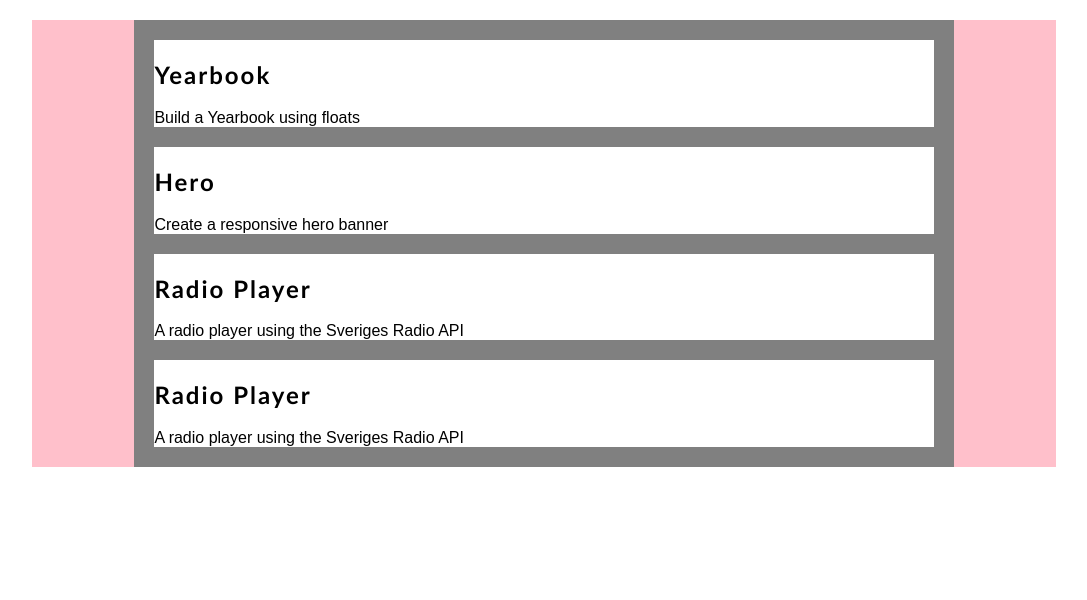
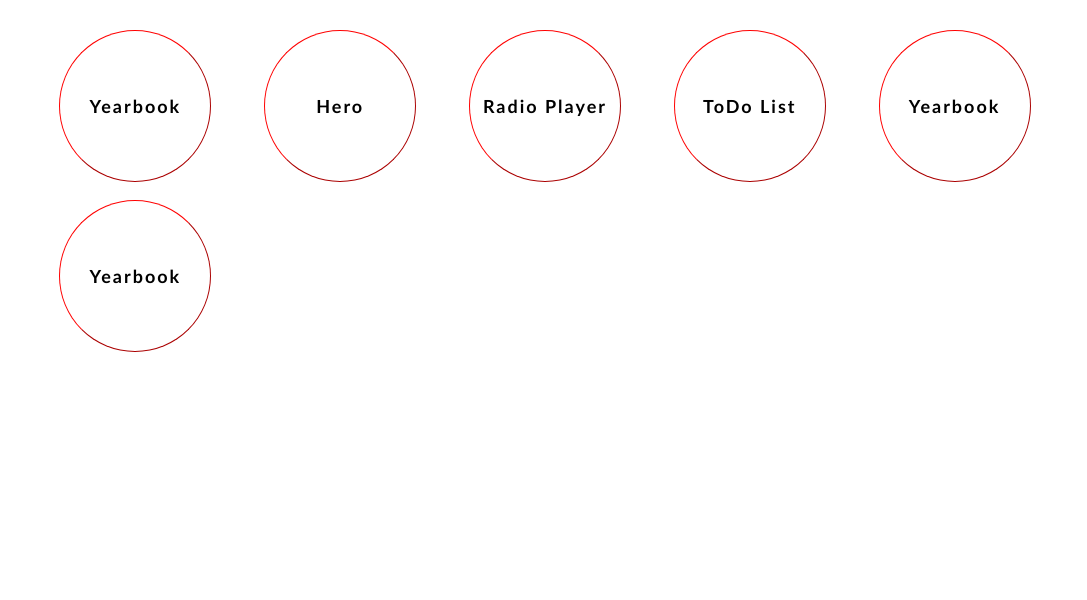
Before and after one commit to thelindr/portfolio, a React app: page /projects in a window 1280 px wide. Shown: the part 200-800 px from the top of the page, without its empty margins (96-1183 px from the left). Built offline with nearby package versions, Linux system fonts and the light colour scheme.

Commit message:
style update projectpage

```diff
--- a/src/components/home/style.css
+++ b/src/components/home/style.css
@@ -91,7 +91,7 @@
   border-radius: 50% 50% 5% 5%;
 }
 
-@media (max-width: 770px) {
+@media (min-width: 0px) and (max-width: 770px) {
   .home .Hero {
     display: flex;
     flex-direction: column-reverse;
--- a/src/components/projects/data/projects.js
+++ b/src/components/projects/data/projects.js
@@ -11,18 +11,36 @@ export default [
     id: "hero",
     name: "Hero",
     description: "Create a responsive hero banner",
-    language: "Html, Css"
+    language: "Html, Css",
+    url: "hero"
   },
   {
     id: "radio-player",
     name: "Radio Player",
     description: "A radio player using the Sveriges Radio API",
+    language: "React",
+    url: "radio-player"
+  },
+  {
+    id: "todo-list",
+    name: "ToDo List",
+    description: "A simple to do list app",
     language: "React"
   },
   {
-    id: "radio-player",
-    name: "Radio Player",
-    description: "A radio player using the Sveriges Radio API",
-    language: "React"
+    id: "yearbook",
+    name: "Yearbook",
+    description: "Build a Yearbook using floats",
+    language: "Html, Css",
+    img: "/hero.png",
+    url: "yearbook"
+  },
+  {
+    id: "yearbook",
+    name: "Yearbook",
+    description: "Build a Yearbook using floats",
+    language: "Html, Css",
+    img: "/hero.png",
+    url: "yearbook"
   }
 ]
--- a/src/components/projects/index.js
+++ b/src/components/projects/index.js
@@ -1,6 +1,6 @@
 import React from "react"
 import projects from "./data/projects.js"
-import Projectpreview from "./projectsPreview/index.js"
+import ProjectPreview from "./projectsPreview/index.js"
 import "./style.css"
 
 class Projects extends React.Component {
@@ -9,16 +9,17 @@ class Projects extends React.Component {
     return (
       <div className="Projects">
         <div className="Header">
-          <h1>Web development projects</h1>
+          <h1>Web Development Projects</h1>
         </div>
         <div className="Container">
-          <div className="ProjectCard">
-            {projects.map(project => (
-              <Projectpreview
-                name={project.name}
-                description={project.description} />
-            ))}
-          </div>
+          {projects.map(project => (
+
+            <ProjectPreview
+              name={project.name}
+              description={project.description}
+              url={project.url} />
+          ))}
+
         </div>
       </div>
     )
--- a/src/components/projects/projectsPreview/index.js
+++ b/src/components/projects/projectsPreview/index.js
@@ -2,19 +2,21 @@ import React from "react"
 import { Link } from "react-router-dom"
 import "./style.css"
 
-export default class projectpreview extends React.Component {
+export default class ProjectPreview extends React.Component {
 
   render() {
     return (
-      <div className="inner">
-        <div className="container">
-        <Link to={`/projects/${this.props.url}`} style={{ textDecoration: 'none' }}>
-          <h2>{this.props.name}</h2>
-        </Link>
+      <div className="card-wrapper">
+        <div className="projectCard">
+          <Link to={`/projects/${this.props.url}`} style={{ textDecoration: "none" }}>
+            <div className="front">
+              <h2>{this.props.name}</h2>
 
-        <div className="description">
-          {this.props.description}
-        </div>
+              <div className="back">
+                <p>{this.props.description}</p>
+              </div>
+            </div>
+          </Link>
         </div>
       </div>
     )
--- a/src/components/projects/projectsPreview/style.css
+++ b/src/components/projects/projectsPreview/style.css
@@ -1,20 +1,74 @@
-.inner {
-  /*display: flex;
-  flex-direction: column;*/
-  background-color: white;
-  margin: 20px;
-  text-decoration: none;
+.card-wrapper {
+  perspective:800px;
 }
 
-.inner .container {
+.projectCard {
+  margin: 10px;
+  position: relative;
+  width: 150px;
+  height: 150px;
+  border-radius: 50%;
+  -webkit-transition: transform 1.5s; /* Safari and Chrome */
+  transition: transform 1.5s;
+  transform-style:preserve-3d;
+}
+
+.projectCard .front {
+  border-radius: 50%;
+  border-style: outset;
+  border-width: 1px;
+  border-color: red;
   display: flex;
   flex-direction: column;
-  text-decoration: none;
+  align-items: center;
+  justify-content: center;
+  width: 100%;
+  height: 100%;
+  position: absolute;
+  backface-visibility: hidden;
+  /* background-color: white;
+  border-radius: 50%;
+  border-style: outset;
+  border-width: 1px;
+  border-color: red; */
 }
 
-.inner h2 {
+.projectCard:hover {
+  -ms-transform: rotateY(-180deg); /* IE 9 */
+  -webkit-transform: rotateY(-180deg); /* Safari Chrome */
+  transform: rotateY(-180deg);
+}
+
+.projectCard h2 {
+  font-size: 18px;
   font-family: Calibri;
   letter-spacing: 2px;
   text-decoration: none;
   color: black;
 }
+
+.projectCard p {
+  font-family: Calibri;
+  text-decoration: none;
+  margin: 5px;
+  color: black;
+}
+
+.projectCard .back {
+  border-radius: 50%;
+  border-style: outset;
+  border-width: 1px;
+  border-color: green;
+  display: flex;
+  flex-direction: column;
+  align-items: center;
+  justify-content: center;
+  position: absolute;
+  text-align: center;
+  width: 100%;
+  height: 100%;
+  backface-visibility: hidden;
+  -ms-transform: rotateY(-180deg); /* IE 9 */
+  -webkit-transform: rotateY(-180deg); /* Safari */
+  transform: rotateY(-180deg);
+}
--- a/src/components/projects/style.css
+++ b/src/components/projects/style.css
@@ -1,41 +1,66 @@
 .Projects {
   display: flex;
   flex-direction: column;
+  animation: fadein 2s;
+}
+@keyframes fadein {
+  from {
+    opacity:0;
+  }
+  to {
+    opacity:1;
+  }
+}
+@-webkit-keyframes fadein { /* Safari and Chrome */
+  from {
+    opacity:0;
+  }
+  to {
+    opacity:1;
+  }
 }
 
 .Projects h1 {
     font-family: Calibri;
-    color: #f3aea1;
+    color: white;
     letter-spacing: 2px;
+    font-size: 50px;
+    -webkit-text-stroke-width: 1.5px;
+    -webkit-text-stroke-color: black;
 }
 
 .Projects .Header {
   display: flex;
   justify-content: center;
   align-items: center;
-  width: 80%;
+  width: 100%;
   height: 200px;
-  background: #247339;
   margin: auto;
-  border-radius: 0% 0% 50% 50%;
 }
 
 .Projects .Container {
   width: 80%;
   margin: auto;
   margin-top: 20px;
-  background-color: pink;
-  display: flex;
-  flex-direction: row;
-  justify-content: space-around;
-  align-items: center;
+  display: grid;
+  grid-template-columns: 1fr 1fr 1fr 1fr 1fr;
+  justify-items: center;
 }
 
-.Projects .ProjectCard {
-  /*display: flex;
-  flex-direction: row;
-  justify-content: space-between;*/
-  width: 80%;
-  height: auto;
-  background-color: grey;
+@media(max-width: 1000px) {
+  .Projects .Container {
+    grid-template-columns: 1fr 1fr 1fr 1fr;
+  }
 }
+
+@media(max-width: 800px) {
+  .Projects .Container {
+    grid-template-columns: 1fr 1fr 1fr;
+  }
+}
+
+@media(max-width: 600px) {
+  .Projects .Container {
+    grid-template-columns: 1fr 1fr;
+  }
+}
```
Also changed, not shown: src/components/projects/projectPage/index.js (+46 -42 lines).
